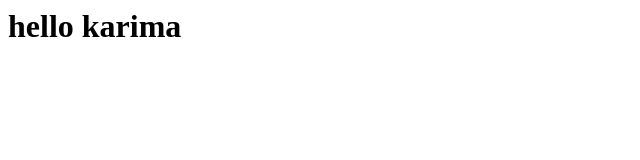
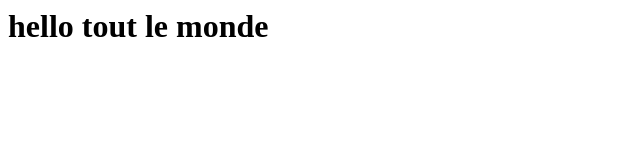
Before and after one commit to karimah2/imagedocker, a plain HTML site: page index.html in a window 1280 px wide. Shown: the whole page, without its empty margins (0-640 px from the left). Drawn offline with Linux system fonts and the light colour scheme.

Commit message:
Update index.html

```diff
--- a/index.html
+++ b/index.html
@@ -1,5 +1,5 @@
 <html>
 <body>
-<h1> hello karima </h1>
+<h1> hello tout le monde  </h1>
 </body>
 </html>
```
